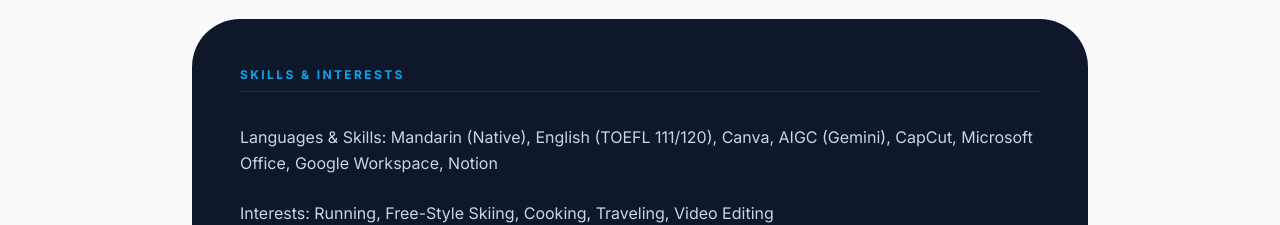
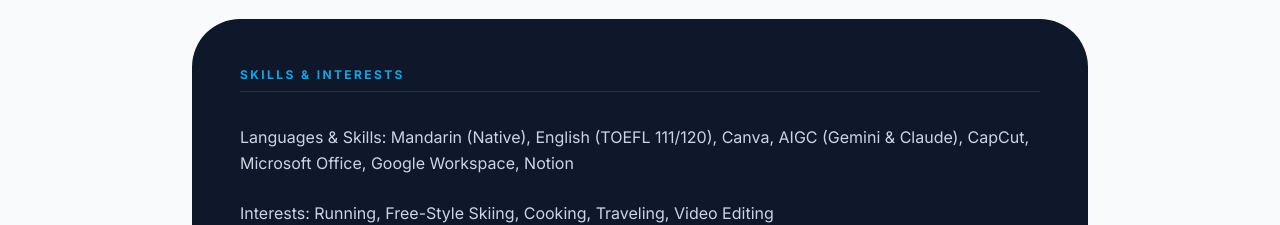
Before and after one commit to jl15972-ai/Jessie-Liu-Portfolio-Website, a React (Vite) app: page / in a window 1280 px wide. Shown: the part 8580-8805 px from the top of the page. Built offline with nearby package versions, Linux system fonts and the light colour scheme; a web font is replaced by a local one.

Commit message:
feat: Update AIGC skills to include Claude
Adds Claude to the list of AIGC tools in both English and Chinese skill sections, reflecting expanded capabilities.

```diff
--- a/src/App.tsx
+++ b/src/App.tsx
@@ -187,7 +187,7 @@ const translations = {
         }
       ],
       skills: {
-        lang: "Languages & Skills: Mandarin (Native), English (TOEFL 111/120), Canva, AIGC (Gemini), CapCut, Microsoft Office, Google Workspace, Notion",
+        lang: "Languages & Skills: Mandarin (Native), English (TOEFL 111/120), Canva, AIGC (Gemini & Claude), CapCut, Microsoft Office, Google Workspace, Notion",
         interests: "Interests: Running, Free-Style Skiing, Cooking, Traveling, Video Editing"
       }
     }
@@ -369,7 +369,7 @@ const translations = {
         }
       ],
       skills: {
-        lang: "语言和技能：中文（母语），英文（流利，托福 111/120），Canva，创客贴，秀米，剪映，AIGC内容制作，Microsoft工具，Google工具，Notion",
+        lang: "语言和技能：中文（母语），英文（流利，托福 111/120），Canva，创客贴，秀米，剪映，AIGC内容制作 (Gemini & Claude)，Microsoft工具，Google工具，Notion",
         interests: "兴趣：跑步，自由式滑雪，烹饪，旅行，视频剪辑"
       }
     }
```
